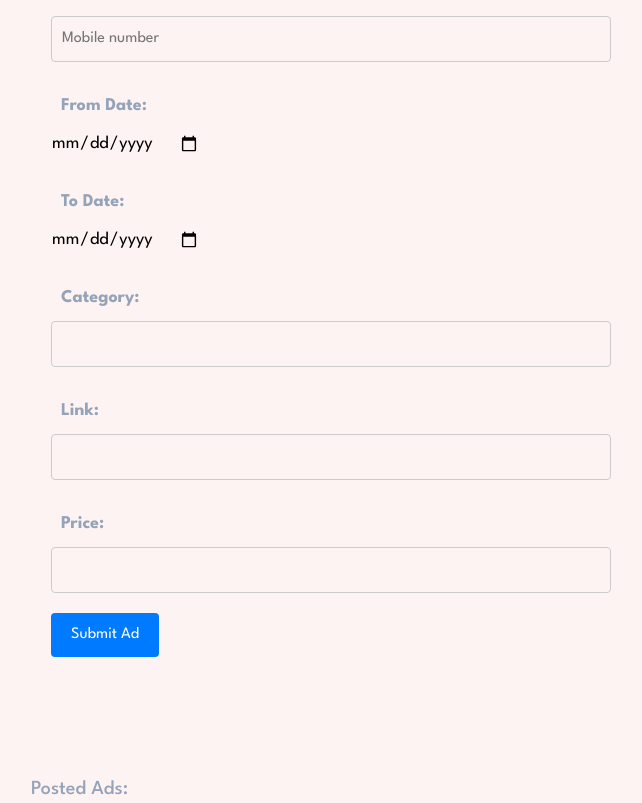
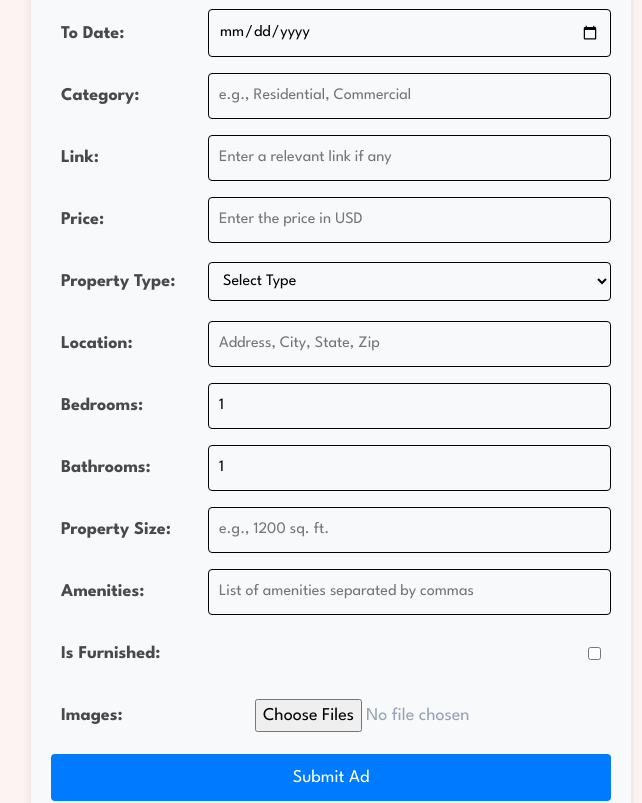
Before and after one commit to dinesh21o9/Real-Estate-website, a React (Create React App) app: page /post_ad in a window 1280 px wide. Shown: the part 460-1263 px from the top of the page, without its empty margins (309-951 px from the left). Built offline with nearby package versions, Linux system fonts and the light colour scheme; no server answers.

Commit message:
Added Post page for different types of inputs

```diff
--- a/src/pages/Home.js
+++ b/src/pages/Home.js
@@ -11,6 +11,10 @@ function Home() {
   const handleSubmit = () => {
     navigate("/dashboard");
   };
+
+  const navigateToPostAd = () => {
+    navigate("/post_ad");
+  }
 
   return (
     <div>
@@ -262,10 +266,10 @@ function Home() {
           <section class="newsletter" aria-label="newsletter">
             <div class="container">
               <div class="wrapper">
-                <h2 class="h2 section-title">Subscribe to Newsletter!</h2>
+                <h2 class="h2 section-title">Add posts to HomeSeekr!</h2>
 
                 <p class="section-text">
-                  Subscribe to get latest updates and information.
+                  You can add posts and we will display it for you!
                 </p>
               </div>
 
@@ -273,14 +277,14 @@ function Home() {
                 <input
                   type="email"
                   name="email_address"
-                  placeholder="Enter your email :"
+                  placeholder=" "
                   aria-label="Enter your email"
                   required
                   class="email-field"
                 />
 
-                <button type="submit" class="btn btn-secondary">
-                  Subscribe
+                <button type="submit" class="btn btn-secondary" onClick={navigateToPostAd}>
+                  Post Ads
                 </button>
               </form>
             </div>
--- a/src/pages/PostAd.css
+++ b/src/pages/PostAd.css
@@ -1,53 +1,61 @@
-/* PostAd.css */
 .post_ad-container {
   max-width: 600px;
   margin: 100px auto;
   padding: 20px;
+  background-color: #f8f9fa;
+  box-shadow: 0 0 10px rgba(0, 0, 0, 0.1);
+  border-radius: 8px;
 }
 
 .post_ad-container h1 {
   margin-bottom: 20px;
+  text-align: center;
+  color: #333;
 }
 
 .post_ad-form-group {
-    margin-bottom: 20px;
+  display: flex;
+  flex-direction: row;
+  align-items: center;
+  justify-content: space-between;
+  margin-bottom: 15px;
 }
 
 .post_ad-form-group label {
-    display: block;
   font-weight: bold;
+  color: #494949;
+  margin-right: 10px; /* Adjust space between label and input */
+  flex: 1; /* Allows label to take up space but not as much as input */
 }
 
-  .post_ad-form-group input[type="text"] ,
+.post_ad-form-group input[type="text"],
+.post_ad-form-group input[type="date"],
+.post_ad-form-group input[type="number"],
+.post_ad-form-group select,
 .post_ad-form-group textarea {
-    width: 100%;
   padding: 10px;
   font-size: 16px;
-    border: 1px solid #ccc;
+  border: 1px solid #000000;
   border-radius: 4px;
+  outline: none;
+  flex: 3; /* Allows input to take more space */
 }
-  .post_ad-form-group input[type="number"] ,
-  .post_ad-form-group textarea {
-    width: 100%;
-    padding: 10px;
-    font-size: 16px;
-    border: 1px solid #ccc;
-    border-radius: 4px;
-  }
-
 
 .post_ad-form-group textarea {
   resize: vertical;
 }
 
 .post_ad-button {
-    padding: 10px 20px;
-    font-size: 16px;
+  display: block;
+  width: 100%;
+  padding: 10px 0;
+  font-size: 18px;
   background-color: #007bff;
   color: #fff;
   border: none;
   border-radius: 4px;
   cursor: pointer;
+  transition: background-color 0.3s ease;
 }
 
 .post_ad-button:hover {
@@ -56,21 +64,45 @@
 
 .post_ad-posted-ads-container {
   max-width: 600px;
-    margin: 20px auto;
+  margin: 40px auto;
+  padding: 20px;
+  background-color: #f8f9fa;
+  box-shadow: 0 0 10px rgba(0, 0, 0, 0.1);
+  border-radius: 8px;
 }
 
 .post_ad-posted-ads-container h2 {
-    margin-bottom: 10px;
+  margin-bottom: 20px;
+  text-align: center;
+  color: #000000;
 }
 
 .post_ad-posted-ads-container ul {
+  color: black;
   list-style: none;
   padding: 0;
 }
 
 .post_ad-posted-ads-container li {
   margin-bottom: 20px;
-    border: 1px solid #ccc;
   padding: 10px;
   border-radius: 4px;
+  background-color: #fff;
 }
+
+/* Responsive adjustments */
+@media (max-width: 768px) {
+  .post_ad-form-group {
+    flex-direction: column;
+    align-items: stretch;
+  }
+
+  .post_ad-form-group label {
+    margin-bottom: 5px;
+    margin-right: 0; /* Remove the right margin on mobile */
+  }
+
+  .post_ad-button {
+    padding: 8px 0;
+  }
+}
--- a/src/pages/post_ad.js
+++ b/src/pages/post_ad.js
@@ -1,44 +1,70 @@
 import React, { useState } from "react";
-import Header from "../components/Header";
-import "./PostAd.css"; // Create a separate CSS file for styling
+import "./PostAd.css";
 
 const PostAd = () => {
-  // State to store ad details
   const [adTitle, setAdTitle] = useState("");
   const [adDescription, setAdDescription] = useState("");
   const [contactInfo, setContactInfo] = useState("");
   const [fromDate, setFromDate] = useState("");
   const [toDate, setToDate] = useState("");
+  const [category, setCategory] = useState("");
+  const [link, setLink] = useState("");
+  const [price, setPrice] = useState("");
+  const [propertyType, setPropertyType] = useState("");
+  const [location, setLocation] = useState("");
+  const [bedrooms, setBedrooms] = useState(1);
+  const [bathrooms, setBathrooms] = useState(1);
+  const [propertySize, setPropertySize] = useState("");
+  const [amenities, setAmenities] = useState("");
+  const [isFurnished, setIsFurnished] = useState(false); // Toggle switch
+  const [images, setImages] = useState([]);
   const [postedAds, setPostedAds] = useState([]);
 
-  // Function to handle form submission
   const handleSubmit = (event) => {
     event.preventDefault();
-
-    // Create a new ad object with the submitted details
     const newAd = {
       title: adTitle,
       description: adDescription,
       contact: contactInfo,
       from: fromDate,
       to: toDate,
+      category,
+      link,
+      price,
+      propertyType,
+      location,
+      bedrooms,
+      bathrooms,
+      propertySize,
+      amenities,
+      isFurnished,
+      images
     };
-
-    // Update the list of posted ads with the new ad
+    console.log(newAd);
     setPostedAds((prevAds) => [...prevAds, newAd]);
-
-    // Clear form fields after submission
     setAdTitle("");
     setAdDescription("");
     setContactInfo("");
     setFromDate("");
     setToDate("");
+    setCategory("");
+    setLink("");
+    setPrice("");
+    setPropertyType("");
+    setLocation("");
+    setBedrooms(1);
+    setBathrooms(1);
+    setPropertySize("");
+    setAmenities("");
+    setIsFurnished(false);
+  };
+
+  const handleImageChange = (event) => {
+    setImages([...event.target.files]);
   };
 
   return (
     <div>
-      <Header />
-
       <div className="post_ad-container">
         <h1>Post an Ad</h1>
         <form onSubmit={handleSubmit}>
@@ -50,9 +76,9 @@ const PostAd = () => {
               value={adTitle}
               onChange={(e) => setAdTitle(e.target.value)}
               required
+              placeholder="Enter a catchy title"
             />
           </div>
-
           <div className="post_ad-form-group">
             <label htmlFor="post_ad-description">Description:</label>
             <textarea
@@ -60,21 +86,20 @@ const PostAd = () => {
               value={adDescription}
               onChange={(e) => setAdDescription(e.target.value)}
               required
+              placeholder="Describe your property in detail"
             />
           </div>
-
           <div className="post_ad-form-group">
             <label htmlFor="post_ad-contact">Contact Information:</label>
             <input
               type="text"
               id="post_ad-contact"
-              placeholder="Mobile number"
+              placeholder="Mobile number or contact details"
               value={contactInfo}
               onChange={(e) => setContactInfo(e.target.value)}
               required
             />
           </div>
-
           <div className="post_ad-form-group">
             <label htmlFor="post_ad-from-date">From Date:</label>
             <input
@@ -85,7 +110,6 @@ const PostAd = () => {
               required
             />
           </div>
-
           <div className="post_ad-form-group">
             <label htmlFor="post_ad-to-date">To Date:</label>
             <input
@@ -96,43 +120,131 @@ const PostAd = () => {
               required
             />
           </div>
-
-          {/* Additional input fields you can include */}
-          {/* For example, an input field for the ad category */}
           <div className="post_ad-form-group">
             <label htmlFor="post_ad-category">Category:</label>
             <input
               type="text"
               id="post_ad-category"
-              /* Add the appropriate state and onChange handler */
+              value={category}
+              onChange={(e) => setCategory(e.target.value)}
               required
+              placeholder="e.g., Residential, Commercial"
             />
           </div>
           <div className="post_ad-form-group">
-            <label htmlFor="post_ad-category">Link:</label>
+            <label htmlFor="post_ad-link">Link:</label>
             <input
               type="text"
               id="post_ad-link"
-              /* Add the appropriate state and onChange handler */
+              value={link}
+              onChange={(e) => setLink(e.target.value)}
               required
+              placeholder="Enter a relevant link if any"
             />
           </div>
-
-          {/* Another example, an input field for the ad price */}
           <div className="post_ad-form-group">
             <label htmlFor="post_ad-price">Price:</label>
             <input
               type="number"
               id="post_ad-price"
-              /* Add the appropriate state and onChange handler */
+              value={price}
+              onChange={(e) => setPrice(e.target.value)}
+              required
+              placeholder="Enter the price in USD"
+            />
+          </div>
+          <div className="post_ad-form-group">
+            <label htmlFor="post_ad-property-type">Property Type:</label>
+            <select
+              id="post_ad-property-type"
+              value={propertyType}
+              onChange={(e) => setPropertyType(e.target.value)}
+              required
+            >
+              <option value="">Select Type</option>
+              <option value="house">House</option>
+              <option value="apartment">Apartment</option>
+              <option value="condo">Condo</option>
+            </select>
+          </div>
+          <div className="post_ad-form-group">
+            <label htmlFor="post_ad-location">Location:</label>
+            <input
+              type="text"
+              id="post_ad-location"
+              placeholder="Address, City, State, Zip"
+              value={location}
+              onChange={(e) => setLocation(e.target.value)}
               required
             />
           </div>
-
-          <button type="submit" className="post_ad-button">Submit Ad</button>
+          <div className="post_ad-form-group">
+            <label htmlFor="post_ad-bedrooms">Bedrooms:</label>
+            <input
+              type="number"
+              id="post_ad-bedrooms"
+              value={bedrooms}
+              onChange={(e) => setBedrooms(e.target.value)}
+              required
+              placeholder="Number of bedrooms"
+            />
+          </div>
+          <div className="post_ad-form-group">
+            <label htmlFor="post_ad-bathrooms">Bathrooms:</label>
+            <input
+              type="number"
+              id="post_ad-bathrooms"
+              value={bathrooms}
+              onChange={(e) => setBathrooms(e.target.value)}
+              required
+              placeholder="Number of bathrooms"
+            />
+          </div>
+          <div className="post_ad-form-group">
+            <label htmlFor="post_ad-property-size">Property Size:</label>
+            <input
+              type="text"
+              id="post_ad-property-size"
+              value={propertySize}
+              onChange={(e) => setPropertySize(e.target.value)}
+              required
+              placeholder="e.g., 1200 sq. ft."
+            />
+          </div>
+          <div className="post_ad-form-group">
+            <label htmlFor="post_ad-amenities">Amenities:</label>
+            <input
+              type="text"
+              id="post_ad-amenities"
+              value={amenities}
+              onChange={(e) => setAmenities(e.target.value)}
+              required
+              placeholder="List of amenities separated by commas"
+            />
+          </div>
+          <div className="post_ad-form-group">
+            <label htmlFor="post_ad-furnished">Is Furnished:</label>
+            <input
+              type="checkbox"
+              id="post_ad-furnished"
+              checked={isFurnished}
+              onChange={(e) => setIsFurnished(e.target.checked)}
+            />
+          </div>
+          <div className="post_ad-form-group">
+            <label htmlFor="post_ad-images">Images:</label>
+            <input
+              type="file"
+              id="post_ad-images"
+              multiple
+              onChange={handleImageChange}
+            />
+          </div>
+          <button type="submit" className="post_ad-button">
+            Submit Ad
+          </button>
         </form>
       </div>
-
       <div className="post_ad-posted-ads-container">
         <h2>Posted Ads:</h2>
         <ul>
```
Lines whose indentation alone changed are shown as unchanged.
